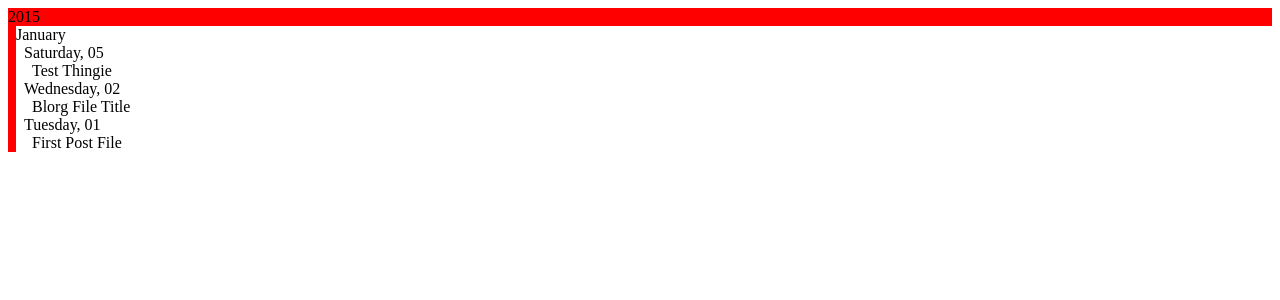
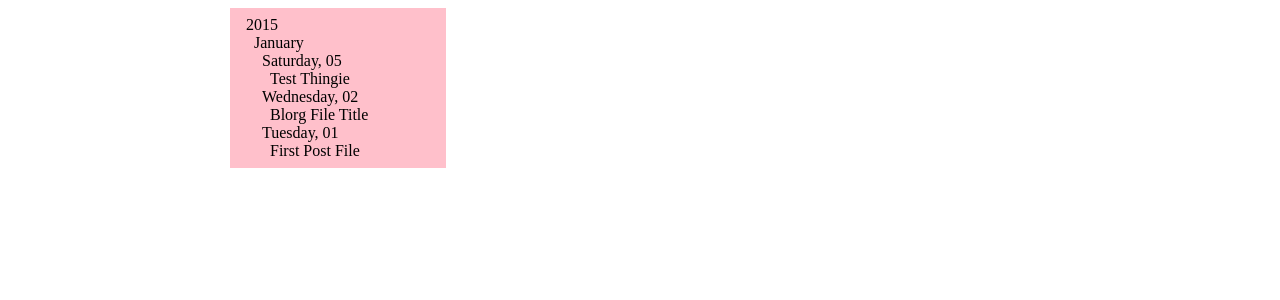
Before and after one commit to AberrantWolf/MyWebsiteProject, a PHP site: page / in a window 1280 px wide. Shown: the top 300 px of the page. Run offline with PHP 8.4, Linux system fonts and the light colour scheme.

Commit message:
Blog post links now get bolded and the pointer cursor. Layout changes to center things and change their background color to something I can see.

```diff
--- a/index.php
+++ b/index.php
@@ -4,6 +4,7 @@
 		<link rel="stylesheet" href="menu.css">
 		<script src="js/jquery-2.1.4.js"></script>
 		<body>
+			<div id="page">
 				<div id="blog_menu">
 	<?php
 	include_once "php/blog_menu.php";
@@ -14,6 +15,7 @@ make_menu("blog", "", "year");
 	?>
 				</div>
 				<div id="blog_view">
+				</div>
 			</div>
 
 			<script>
@@ -27,6 +29,12 @@ $(document).ready(function() {
 			.fail(function() {
 				$("#blog_view").html("FAIL!");
 			});
+		})
+		.mouseover(function(){
+			this.style.fontWeight = "bold";
+		})
+		.mouseout(function(){
+			this.style.fontWeight = "normal";
 		});
 	});
 });
--- a/menu.css
+++ b/menu.css
@@ -1,9 +1,8 @@
 div {
-	background: white;
 }
 
 div.year {
-	background: red;
+	margin-left: 8px;
 }
 
 div.month {
@@ -16,4 +15,27 @@ div.day {
 
 div.post {
 	margin-left: 8px;
+	cursor: pointer;
 }
+
+#page {
+	text-align: center;
+}
+
+#blog_menu {
+	background: pink;
+	padding: 8 8 8 8px;
+	display: inline-block;
+	vertical-align: top;
+	width: 200px;
+	text-align: left;
+}
+
+#blog_view {
+	background: lightgreen;
+	display: inline-block;
+	vertical-align: top;
+	width: 600;
+	margin: auto;
+	text-align: left;
+}
--- a/php/blog_menu.php
+++ b/php/blog_menu.php
@@ -10,9 +10,8 @@ function make_menu($prefix, $current_path, $level) {
 
 		if (is_dir($full_path.$filename)) {
 			$date = strtotime($current_path.$filename);
-			//printf("<div>".$current_path.$filename."</div>");
+			$name = $filename;
 
-			$name = $filename;
 			if($level == "month") {
 				$name = date('F', $date);
 			} elseif ($level == "day") {
@@ -20,6 +19,7 @@ function make_menu($prefix, $current_path, $level) {
 			}
 
 			printf("<div class=%s id=%s>%s", $level, $current_path.$filename, $name);
+
 			$next_level = "";
 			if ($level == "year") {
 				$next_level = "month";
```
Lines whose indentation alone changed are shown as unchanged.
